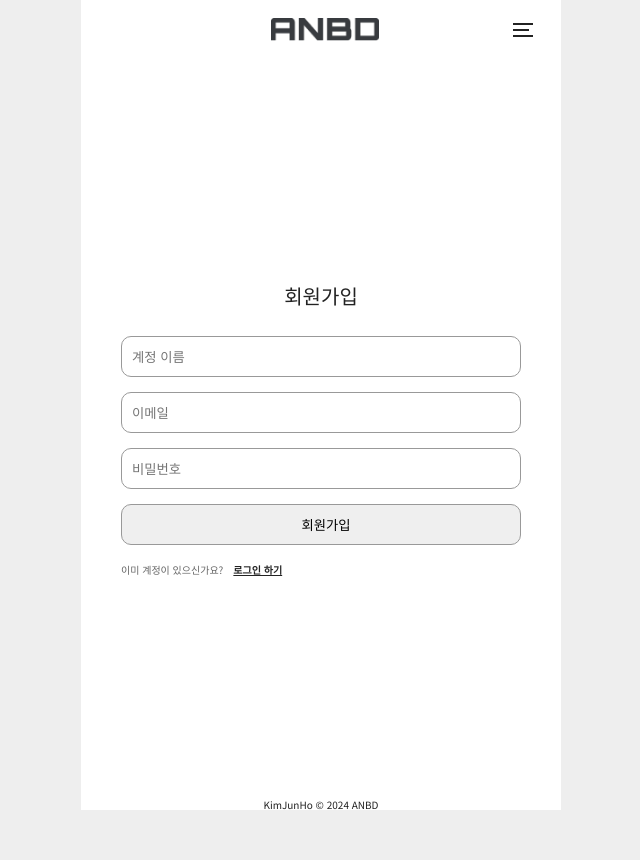
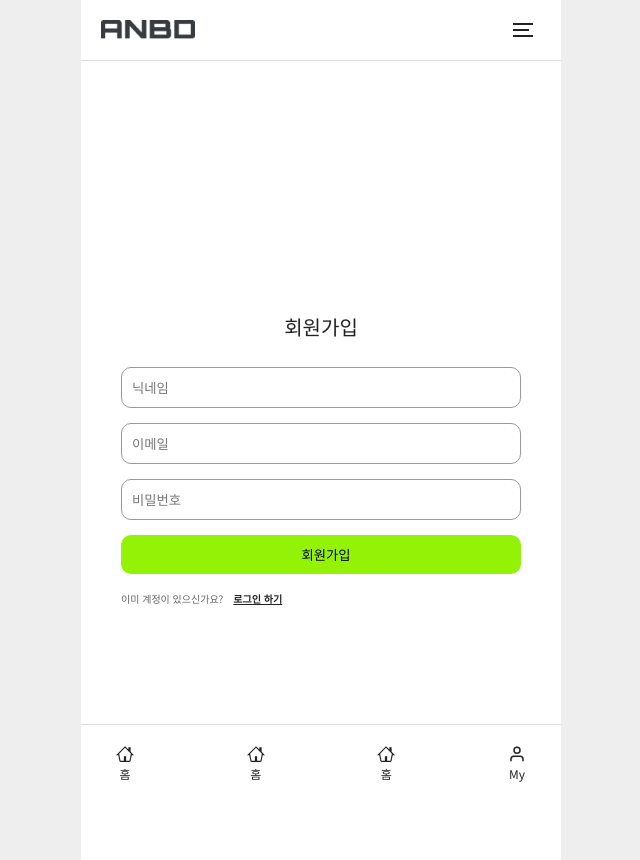
Before and after one commit to KimJunHo98/anbd-market, a React (Create React App) app: page /signup in a window 1280 px wide. Shown: the whole page, without its empty margins (319-959 px from the left). Before the commit the page ends 812 px from the top, so only its background shows below. Built offline with nearby package versions, Linux system fonts and the light colour scheme; no server answers.

Commit message:
240114 하단 내비게이션 작성, 로그인&로그아웃 시 즉시 UI 교체 가능하게 수정, 사이드메뉴 수정

```diff
--- a/src/GlobalStyles.js
+++ b/src/GlobalStyles.js
@@ -10,6 +10,9 @@ const GlobalStyles = createGlobalStyle`
     :root {
         --main-font: "Noto Sans KR", "Apple SD Gothic Neo", "Malgun Gothic", "맑은 고딕", helvetica, sans-serif;
         --main-color: #222;
+        --primary-color: #93f205;
+        --secondary-color: #;
+        --accent-color: #;
     }
 
     * {
--- a/src/components/AppRouter.jsx
+++ b/src/components/AppRouter.jsx
@@ -19,13 +19,13 @@ const AppRouter = ({ isLoading, useObj, isLogIn }) => {
             <Header handleMenuClick={handleMenuClick} />
             <SideMenu show={show} setShow={setShow} isLogIn={isLogIn} useObj={useObj} />
             {!isLoading ? (
-                <Main setShow={setShow} isLogIn={isLogIn} />
+                <Main setShow={setShow} isLogIn={isLogIn} useObj={useObj} />
             ) : (
                 <Div className="loading">
                     <P>loading...</P>
                 </Div>
             )}
-            <Footer />
+            <Footer isLogIn={isLogIn} />
         </BrowserRouter>
     );
 };
--- a/src/components/Banner.jsx
+++ b/src/components/Banner.jsx
@@ -7,7 +7,7 @@ const Banner = () => {
             <H2 className="blind">배너 영역</H2>
             <Container>
                 <Inner>
-                    <Div className="banner">
+                    <Div className="banner" style={{height: "2000px"}}>
                         banner
                     </Div>
                 </Inner>
--- a/src/components/ProtectedRoute.jsx
+++ b/src/components/ProtectedRoute.jsx
@@ -8,7 +8,6 @@ const ProtectedRoute = ({ children }) => {
     if(user === null){
         return navigate("/login");
     }
-    console.log(user);
 
     return children;
 };
--- a/src/layout/Footer.jsx
+++ b/src/layout/Footer.jsx
@@ -1,14 +1,51 @@
 import React from "react";
-import { Container, Div, FooterTag, H2, Inner, P } from "../styledComponents";
+import { ALink, Container, Div, FooterTag, H2, Inner, Li, Nav, Span, Ul } from "../styledComponents";
 
-const Footer = () => {
+import { GoHome } from "react-icons/go";
+import { FiUser } from "react-icons/fi";
+
+const Footer = ({ isLogIn }) => {
     return (
         <FooterTag id="footer">
             <H2 className="blind">푸터</H2>
             <Container>
-                <Inner>
+                <Inner className="inner">
                     <Div className="footer">
-                        <P className="copyright">KimJunHo &copy; {new Date().getFullYear()} ANBD</P>
+                        <Nav className="footer_nav">
+                            <Ul className="quick_menu_list">
+                                <Li className="quick_menu_items">
+                                    <ALink to="/" className="quick_menu_link">
+                                        <GoHome className="menu_icon" />
+                                        <Span className="home">홈</Span>
+                                    </ALink>
+                                </Li>
+                                <Li className="quick_menu_items">
+                                    <ALink className="quick_menu_link">
+                                        <GoHome className="menu_icon" />
+                                        <Span className="home">홈</Span>
+                                    </ALink>
+                                </Li>
+                                <Li className="quick_menu_items">
+                                    <ALink className="quick_menu_link">
+                                        <GoHome className="menu_icon" />
+                                        <Span className="home">홈</Span>
+                                    </ALink>
+                                </Li>
+                                <Li className="quick_menu_items">
+                                    {isLogIn ? (
+                                        <ALink to="/profile" className="quick_menu_link">
+                                            <FiUser className="menu_icon" />
+                                            <Span className="mypage">My</Span>
+                                        </ALink>
+                                    ) : (
+                                        <ALink to="/login" className="quick_menu_link">
+                                            <FiUser className="menu_icon" />
+                                            <Span className="mypage">My</Span>
+                                        </ALink>
+                                    )}
+                                </Li>
+                            </Ul>
+                        </Nav>
                     </Div>
                 </Inner>
             </Container>
--- a/src/layout/Header.jsx
+++ b/src/layout/Header.jsx
@@ -6,7 +6,7 @@ const Header = ({ handleMenuClick }) => {
         <HeaderTag id="header">
             <H2 className="blind">헤더</H2>
             <Container>
-                <Inner>
+                <Inner className="inner">
                     <Div className="header">
                         <H1>
                             <ALink to="/" className="header_link">
--- a/src/layout/Main.jsx
+++ b/src/layout/Main.jsx
@@ -8,7 +8,7 @@ import Login from "../routes/Login";
 import Profile from "../routes/Profile";
 import ProtectedRoute from "../components/ProtectedRoute";
 
-const Main = ({ setShow, isLogIn }) => {
+const Main = ({ setShow, isLogIn, useObj }) => {
     return (
         <MainTag>
             <Routes>
@@ -26,7 +26,7 @@ const Main = ({ setShow, isLogIn }) => {
                             path="/profile"
                             element={
                                 <ProtectedRoute>
-                                    <Profile setShow={setShow} />
+                                    <Profile setShow={setShow} useObj={useObj} />
                                 </ProtectedRoute>
                             }
                         />
--- a/src/routes/Signup.jsx
+++ b/src/routes/Signup.jsx
@@ -21,7 +21,7 @@ const Signup = () => {
                                     className="signup_input"
                                     type="text"
                                     required
-                                    placeholder="계정 이름"
+                                    placeholder="닉네임"
                                     value={name}
                                     onChange={onChange}
                                 />
--- a/src/styledComponents.js
+++ b/src/styledComponents.js
@@ -1,30 +1,60 @@
 import { Link } from "react-router-dom";
 import { styled } from "styled-components";
 
+// 레이아웃
+export const Container = styled.div`
+    width: 100%;
+    height: 100%;
+    max-width: 480px;
+    margin: 0 auto;
+`;
+export const Inner = styled.div`
+    width: 100%;
+    height: 100%;
+    padding: 0 20px;
+    background-color: #fff;
+`;
+
 // 시멘틱 태그
-export const HeaderTag = styled.header``;
+export const HeaderTag = styled.header`
+    width: 100%;
+    position: fixed;
+    top: 0;
+    left: 0;
+    z-index: 99;
+    .inner {
+        border-bottom: 1px solid #ddd;
+    }
+`;
 export const MainTag = styled.main`
-    width: 100%;
-    height: calc(100vh - 60px);
-    display: flex;
-    flex-direction: column;
+    padding-top: 60px;
 `;
 export const Section = styled.section``;
-export const FooterTag = styled.footer``;
+export const FooterTag = styled.footer`
+    width: 100%;
+    position: fixed;
+    bottom: 0;
+    left: 0;
+
+    .inner {
+        border-top: 1px solid #ddd;
+    }
+`;
 export const Aside = styled.aside`
     &#side_menu {
-        width: 100%;
-        max-width: 480px;
-        height: 100vh;
         position: fixed;
-        right: -480px;
+        right: -100%;
         top: 0;
-        padding: 30px;
+        display: flex;
+        justify-content: flex-end;
+        z-index: 999;
         transition: all 0.2s ease-in;
-        background-color: #111;
+        background-color: rgba(0, 0, 0, 0.3);
 
         &.show {
             right: 0;
+            left: 0;
+            bottom: 0;
         }
     }
 `;
@@ -36,26 +66,14 @@ export const Nav = styled.nav`
         flex-direction: column;
         padding: 0 10px;
     }
-`;
 
-export const Container = styled.div`
-    width: 100%;
-    height: 100%;
-    max-width: 480px;
-    margin: 0 auto;
-    background-color: #fff;
-`;
-export const Inner = styled.div`
-    width: 100%;
-    height: 100%;
-    padding: 0 20px;
+    &.footer_nav {
+        padding: 10px 0;
+    }
 `;
 
 // h1 ~ h6 태그
-export const H1 = styled.h1`
-    margin: 0 auto;
-    transform: translateX(30px);
-`;
+export const H1 = styled.h1``;
 export const H2 = styled.h2``;
 export const H3 = styled.h3`
     &.signup_title {
@@ -70,105 +88,20 @@ export const H3 = styled.h3`
     }
 `;
 
-export const Ul = styled.ul`
-    &.menu_account {
-        width: 60%;
-        display: flex;
-        margin-top: 30px;
-    }
-`;
-export const Li = styled.li`
-    &.account_list {
-        margin-right: 10px;
-        border: 1px solid #111;
-    }
-`;
-
-// 링크, 버튼
-export const ALink = styled(Link)`
-    &.header_link {
-        width: 90%;
-        display: block;
-    }
-
-    &.profile_link {
-        color: #fff;
-    }
-
-    &.account_link {
-        width: 100px;
-        display: block;
-        padding: 8px 0;
-        text-align: center;
-        border: 1px solid #fff;
-        font-size: 1.6rem;
-        background-color: #transparent;
-        color: #fff;
-    }
-
-    &.move_btn {
-        margin-left: 10px;
-        font-weight: 600;
-        text-decoration: underline;
-
-        &:hover {
-            text-decoration: underline;
-        }
-    }
-`;
-export const Button = styled.button`
-    &.menu_btn {
-        width: 40px;
-        height: 40px;
-        border-radius: 10px;
-        transition: all 0.3s ease-in;
-        background-color: #fff;
-        cursor: pointer;
-
-        &:hover {
-            background-color: #eee;
-        }
-    }
-
-    &.cancel_btn {
-        width: 40px;
-        height: 40px;
-        background-color: transparent;
-        cursor: pointer;
-
-        svg {
-            font-size: 2rem;
-            color: #fff;
-        }
-    }
-
-    &.logut_btn {
-        width: 100px;
-        height: 32px;
-        display: block;
-        margin: 30px 0 0 1px;
-        border: 1px solid #fff;
-        font-size: 1.6rem;
-        background-color: #111;
-        color: #fff;
-        cursor: pointer;
-    }
-`;
-
 // div 태그
 export const Div = styled.div`
     &.header {
         width: 100%;
         height: 60px;
         display: flex;
-        justify-content: flex-end;
+        justify-content: space-between;
         align-items: center;
     }
 
     &.loading {
         width: 100%;
         max-width: 480px;
-        height: calc(100vh - 60px);
+        height: 100vh;
         display: flex;
         justify-content: center;
         align-items: center;
@@ -179,20 +112,36 @@ export const Div = styled.div`
             width: 100%;
             padding-top: 30px;
             text-align: center;
-            font-size: 2rem;
+            font-size: 1.6rem;
         }
     }
 
-    &.my_page {
-        width: 100%
-        display: flex;
-        flex-direction: column;
-        margin-top: 30px;
+    &.side_menu_wrap {
+        width: 100%;
+        max-width: 480px;
+        height: 100%;
+        padding: 30px;
+        background-color: #fff;
 
-        .my_page_items {
+        .side_menu_header {
+            width: 100%;
+            display: flex;
+            justify-content: space-between;
+            padding-bottom: 10px;
+            border-bottom: 1px solid #111;
+        }
+
+        .my_page {
+            width: 100%;
             display: flex;
             flex-direction: column;
-            margin-bottom: 30px;
+            margin-top: 30px;
+
+            .my_page_items {
+                display: flex;
+                flex-direction: column;
+                gap: 5px 0;
+            }
         }
     }
 
@@ -200,22 +149,62 @@ export const Div = styled.div`
         width: 100%;
     }
 
-    &.signup,
-    &.login {
+    &.profile {
         width: 100%;
         height: calc(100vh - 60px);
         display: flex;
         flex-direction: column;
+        align-items: center;
+
+        .my_profile {
+            width: 100%;
+            display: flex;
+            flex-direction: column;
+            align-items: center;
+            gap: 5px 0;
+            margin-top: 30px;
+
+            .thumb {
+                margin: 0;
+            }
+        }
+    }
+
+    &.signup,
+    &.login {
+        width: 100%;
+        height: 100vh;
+        display: flex;
+        flex-direction: column;
         justify-content: center;
+    }
+`;
 
+export const Ul = styled.ul`
+    &.menu_account {
+        width: 60%;
+        display: flex;
+        justify-content: flex-end;
+    }
 
-    &.footer {
-        padding: 30px 0;
+    &.quick_menu_list {
+        display: flex;
+        justify-content: space-between;
+    }
+`;
+export const Li = styled.li`
+    &.account_list {
+        margin-right: 10px;
+
+        &:last-child {
+            margin: 0;
+        }
     }
 `;
 export const P = styled.p`
     &.nick_name {
-        color: #fff;
+        font-size: 1.6rem;
+        color: #111;
     }
 
     &.copyright {
@@ -249,6 +238,90 @@ export const Span = styled.span`
             top: 6px;
         }
     }
+
+    &.thumb {
+        margin-left: 10px;
+        font-size: 3rem;
+        color: var(--primary-color);
+    }
+`;
+
+// 링크, 버튼
+export const ALink = styled(Link)`
+    &.header_link {
+        width: 80%;
+        display: block;
+        padding: 10px 10px 10px 0;
+    }
+
+    &.account_link {
+        width: 100px;
+        display: block;
+        padding: 8px 0;
+        text-align: center;
+        font-size: 1.6rem;
+        background-color: #111;
+        color: var(--primary-color);
+    }
+
+    &.move_btn {
+        margin-left: 10px;
+        font-weight: 600;
+        text-decoration: underline;
+
+        &:hover {
+            text-decoration: underline;
+        }
+    }
+
+    &.quick_menu_link {
+        display: flex;
+        flex-direction: column;
+        align-items: center;
+        gap: 5px 0;
+        padding: 10px 15px;
+        font-size: 1.2rem;
+
+        .menu_icon {
+            font-size: 1.8rem;
+        }
+    }
+`;
+export const Button = styled.button`
+    &.menu_btn {
+        width: 40px;
+        height: 40px;
+        border-radius: 10px;
+        transition: all 0.3s ease-in;
+        background-color: #fff;
+        cursor: pointer;
+
+        &:hover {
+            background-color: var(--primary-color);
+        }
+    }
+
+    &.cancel_btn {
+        width: 40px;
+        height: 40px;
+        background-color: transparent;
+        cursor: pointer;
+
+        svg {
+            font-size: 3rem;
+            color: #111;
+        }
+    }
+
+    &.logut_btn {
+        width: 100px;
+        height: 34px;
+        display: block;
+        font-size: 1.6rem;
+        background-color: #111;
+        color: var(--primary-color);
+        cursor: pointer;
+    }
 `;
 
 // 폼, 인풋
@@ -273,7 +346,8 @@ export const Input = styled.input`
         padding: 10px 0px 10px 10px;
         outline: 0 none;
         border-radius: 10px;
-        border: 1px solid #999;
+        border: 0 none;
+        background-color: var(--primary-color);
         cursor: pointer;
     }
 `;
```
Also changed, not shown: src/App.js (+4 -8 lines), src/components/SideMenu.jsx (+33 -14 lines), src/routes/Profile.jsx (+18 -17 lines).
